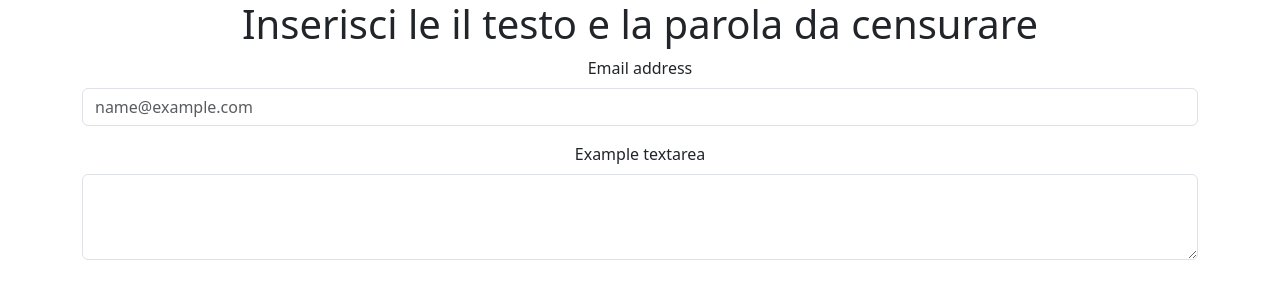
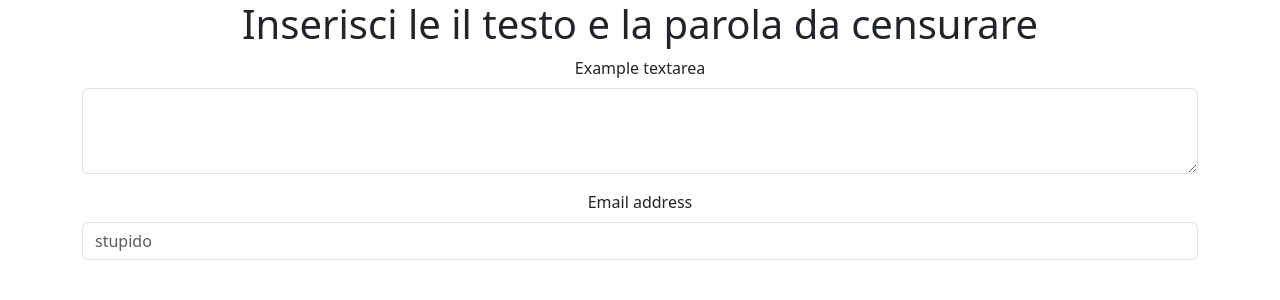
Before and after one commit to AndreaMargutti/php-badwords, a PHP site: page / in a window 1280 px wide. Shown: the top 300 px of the page. Run offline with PHP 8.4, Linux system fonts and the light colour scheme.

Commit message:
update userWord

```diff
--- a/index.php
+++ b/index.php
@@ -12,12 +12,12 @@
         <h1>Inserisci le il testo e la parola da censurare</h1>
         <form action="./resultBadWords.php">
             <div class="mb-3">
-                <label for="exampleFormControlInput1" class="form-label">Email address</label>
-                <input type="email" class="form-control" id="exampleFormControlInput1" placeholder="name@example.com">
+                <label for="exampleFormControlTextarea1" class="form-label">Example textarea</label>
+                <textarea class="form-control" id="exampleFormControlTextarea1" rows="3"></textarea>
             </div>
             <div class="mb-3">
-                <label for="exampleFormControlTextarea1" class="form-label">Example textarea</label>
-                <textarea class="form-control" id="exampleFormControlTextarea1" rows="3"></textarea>
+                <label for="userWord" class="form-label">Email address</label>
+                <input type="email" class="form-control" id="userWord" name="userWord" placeholder="stupido">
             </div>
         </form>
     </div>
```
